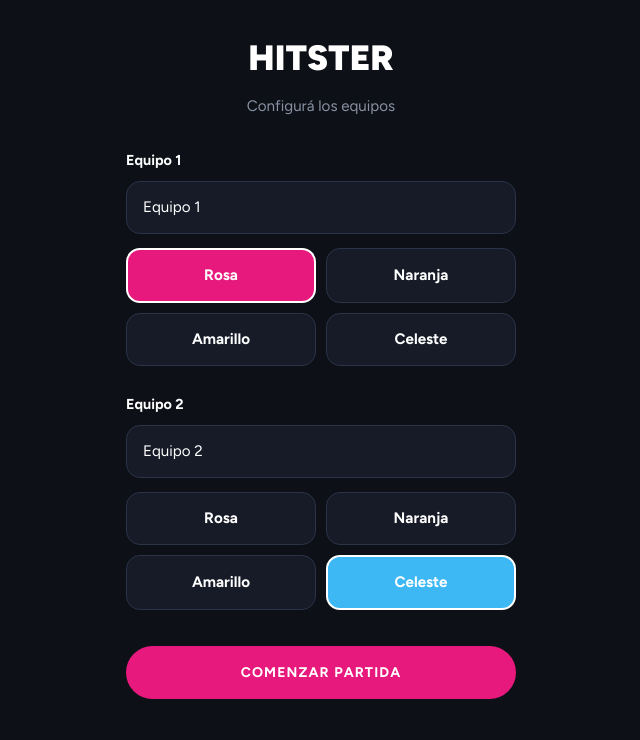
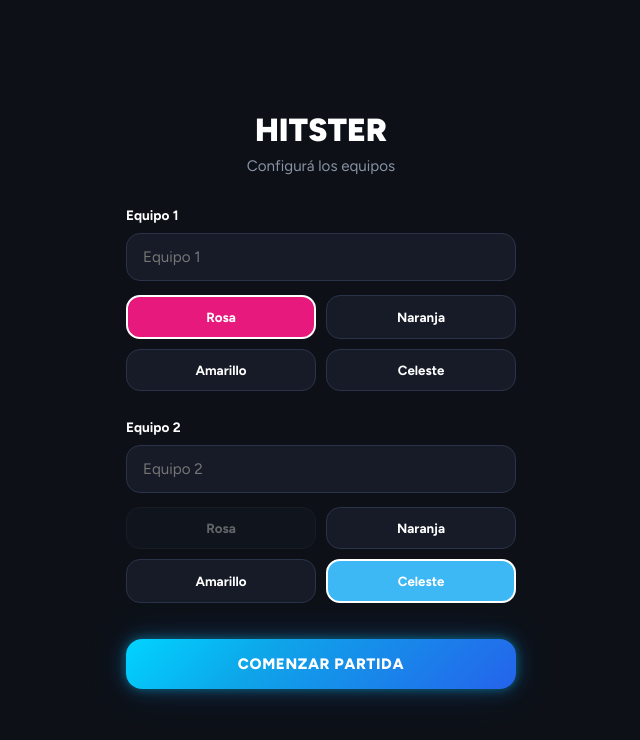
Before and after one commit to IgnacioNV/hitster-app, a Next.js app: page / in a window 1280 px wide. Shown: the top 740 px of the page, without its empty margins (319-959 px from the left). Built offline with nearby package versions, Linux system fonts and the light colour scheme.

Commit message:
botones neon, mensajes y colores de equipos

```diff
--- a/app/globals.css
+++ b/app/globals.css
@@ -1,100 +1,108 @@
-@import url('https://fonts.googleapis.com/css2?family=Figtree:ital,wght@0,300..900;1,300..900&display=swap');
-@import "tailwindcss";
-
-:root {
---bg: #0d1117;
---bg-card: #161b27;
---bg-elevated: #1e2535;
---rosa: #e8197d;
---naranja: #f47c3c;
---amarillo: #f5c842;
---celeste: #3db8f5;
---text-primary: #ffffff;
---text-secondary: #8892a4;
---border: #2a3347;
---purple-card: #2d1e3e;
---brown-card: #2e1f1a;
-}
+@import url('https://fonts.googleapis.com/css2?family=Figtree:wght@400;500;600;700;800;900&display=swap');
 
 * {
   box-sizing: border-box;
-  -webkit-tap-highlight-color: transparent;
-  }
-
-html, body {
-background: var(--bg);
-color: var(--text-primary);
-font-family: 'Figtree';
-overflow-x: hidden;
-min-height: 100dvh;
-margin: 0;
+  margin: 0;
+  padding: 0;
 }
 
-.wave-bar {
-border-radius: 4px;
-animation: wave 1.2s ease-in-out infinite;
+html,
+body {
+  background: #0d1117;
+  color: white;
+  font-family: 'Figtree', sans-serif;
+  min-height: 100%;
 }
 
-@keyframes wave {
-0%, 100% {
-transform: scaleY(0.35);
-opacity: 0.45;
+body {
+  overflow-x: hidden;
 }
-50% {
-transform: scaleY(1);
-opacity: 1;
+
+button {
+  font-family: 'Figtree', sans-serif;
 }
+
+input {
+  font-family: 'Figtree', sans-serif;
 }
 
 .btn-primary {
-background: var(--rosa);
-color: white;
-font-family: 'Figtree', sans-serif;
-font-weight: 700;
-font-size: 0.875rem;
-letter-spacing: 0.08em;
-text-transform: uppercase;
-border-radius: 9999px;
-padding: 1rem 2rem;
-width: 100%;
-border: none;
-cursor: pointer;
-transition: opacity 0.15s;
+  width: 100%;
+  border: none;
+  outline: none;
+  cursor: pointer;
+
+  padding: 16px 20px;
+  border-radius: 16px;
+
+  font-size: 0.95rem;
+  font-weight: 800;
+  letter-spacing: 0.04em;
+  text-transform: uppercase;
+
+  color: white;
+  background: linear-gradient(
+    135deg,
+    #00d4ff 0%,
+    #0ea5e9 35%,
+    #2563eb 100%
+  );
+
+  box-shadow:
+    0 0 10px rgba(0, 212, 255, 0.35),
+    0 0 20px rgba(14, 165, 233, 0.25),
+    0 0 40px rgba(37, 99, 235, 0.18);
+
+  transition:
+    transform 0.2s ease,
+    box-shadow 0.2s ease,
+    opacity 0.2s ease;
+}
+
+.btn-primary:hover {
+  transform: translateY(-1px);
+
+  box-shadow:
+    0 0 14px rgba(0, 212, 255, 0.5),
+    0 0 30px rgba(14, 165, 233, 0.35),
+    0 0 50px rgba(37, 99, 235, 0.22);
 }
 
 .btn-primary:active {
-opacity: 0.8;
+  transform: scale(0.98);
 }
 
-.btn-secondary {
-background: transparent;
-color: white;
-font-family: 'Figtree', sans-serif;
-font-weight: 700;
-font-size: 0.875rem;
-letter-spacing: 0.08em;
-text-transform: uppercase;
-border-radius: 9999px;
-padding: 1rem 2rem;
-width: 100%;
-border: 2px solid #3a4560;
-cursor: pointer;
-transition: border-color 0.15s;
+.btn-primary:disabled {
+  opacity: 0.45;
+  cursor: not-allowed;
 }
 
-.btn-secondary:active {
-border-color: #6a7590;
+.neon-alert {
+  margin-top: 14px;
+  padding: 14px 16px;
+
+  border-radius: 14px;
+  border: 1px solid rgba(255, 120, 80, 0.25);
+
+  background: rgba(255, 120, 80, 0.06);
+
+  box-shadow:
+    0 0 12px rgba(255, 120, 80, 0.10),
+    inset 0 0 12px rgba(255, 120, 80, 0.04);
+
+  text-align: center;
 }
 
-::-webkit-scrollbar {
-width: 3px;
+.neon-alert strong {
+  display: block;
+  font-size: 0.95rem;
+  font-weight: 800;
+  margin-bottom: 6px;
+  color: #ffd9c8;
 }
 
-::-webkit-scrollbar-track {
-background: transparent;
+.neon-alert span {
+  font-size: 0.88rem;
+  color: #b8c1d1;
+  line-height: 1.5;
 }
-
-::-webkit-scrollbar-thumb {
-background: var(--border);
-border-radius: 2px;
-}
--- a/components/RevealScreen.tsx
+++ b/components/RevealScreen.tsx
@@ -1,37 +1,54 @@
 'use client';
-import { useState } from 'react';
-import { motion, AnimatePresence } from 'framer-motion';
-import { useGameStore, TeamColor } from '@/lib/store';
+
+import { motion } from 'framer-motion';
+import { useGameStore } from '@/lib/store';
 import TeamScores from './TeamScores';
-
-const COLOR_HEX: Record<TeamColor, string> = {
-  rosa: '#e8197d', naranja: '#f47c3c', amarillo: '#f5c842', celeste: '#3db8f5',
-};
 
 export default function RevealScreen() {
   const {
-    teams, currentTeamIndex, currentSong, revealResult,
-    nextTurn, phase,
+    revealResult,
+    robberyMessage,
+    nextTurn,
+    currentSong,
+    teams,
+    currentTeamIndex,
   } = useGameStore();
-
-  const [revealed, setRevealed] = useState(false);
-
-  const currentTeam = teams[currentTeamIndex];
-  const opponentIndex = currentTeamIndex === 0 ? 1 : 0;
-  const opponentTeam = teams[opponentIndex];
 
   if (!currentSong) return null;
 
-  const resultLabel = () => {
-    switch (revealResult) {
-      case 'team_correct': return { text: '¡CORRECTO!', color: '#22c55e', by: currentTeam.name };
-      case 'opponent_correct': return { text: '¡ROBO EXITOSO!', color: COLOR_HEX[opponentTeam.color], by: opponentTeam.name };
-      case 'both_wrong': return { text: 'INCORRECTO', color: '#ef4444', by: null };
-      default: return null;
+  const opponentIndex = currentTeamIndex === 0 ? 1 : 0;
+
+  const getResultConfig = () => {
+    if (revealResult === 'team_correct') {
+      return {
+        title: '¡CORRECTO!',
+        subtitle: `Punto para ${teams[currentTeamIndex].name}`,
+        border: '1px solid rgba(34, 197, 94, 0.35)',
+        glow: '0 0 0 1px rgba(34,197,94,0.12)',
+        titleColor: '#22c55e',
+      };
     }
+
+    if (revealResult === 'opponent_correct') {
+      return {
+        title: '¡ROBO EXITOSO!',
+        subtitle: `Punto para ${teams[opponentIndex].name}`,
+        border: '1px solid rgba(59, 130, 246, 0.35)',
+        glow: '0 0 0 1px rgba(59,130,246,0.12)',
+        titleColor: '#3b82f6',
+      };
+    }
+
+    return {
+      title: '¡INCORRECTO!',
+      subtitle: 'El punto se pierde',
+      border: '1px solid rgba(239, 68, 68, 0.35)',
+      glow: '0 0 0 1px rgba(239,68,68,0.12)',
+      titleColor: '#ef4444',
+    };
   };
 
-  const result = resultLabel();
+  const result = getResultConfig();
 
   return (
     <motion.div
@@ -39,143 +56,133 @@ export default function RevealScreen() {
       animate={{ opacity: 1 }}
       style={{
         minHeight: '100dvh',
-        background: '#0d1117',
+        background: '#07111d',
+        padding: '24px 20px',
+        maxWidth: 430,
+        margin: '0 auto',
         display: 'flex',
         flexDirection: 'column',
-        padding: '16px 20px',
-        paddingBottom: 'max(20px, env(safe-area-inset-bottom))',
-        maxWidth: 430,
-        margin: '0 auto',
-        alignItems: 'center',
       }}
     >
       <TeamScores />
 
-      <div style={{ flex: 1, display: 'flex', flexDirection: 'column', alignItems: 'center', justifyContent: 'center', width: '100%', gap: 24 }}>
-
-        {/* Card flip area */}
-        <AnimatePresence mode="wait">
-          {!revealed ? (
-            <motion.div
-              key="hidden"
-              initial={{ rotateY: 0 }}
-              exit={{ rotateY: 90, opacity: 0 }}
-              transition={{ duration: 0.3 }}
-              onClick={() => setRevealed(true)}
+      {/* CARD DE LA CANCIÓN */}
+      <div
         style={{
-                background: '#2d1e3e',
-                border: '1.5px solid #4a2d6b',
-                borderRadius: 20,
-                padding: '40px 32px',
-                textAlign: 'center',
-                cursor: 'pointer',
-                width: '100%',
+          marginTop: 40,
+          background: '#46B5F0',
+          borderRadius: 28,
+          padding: '38px 24px',
+          display: 'flex',
+          flexDirection: 'column',
+          alignItems: 'center',
+          justifyContent: 'center',
+          minHeight: 320,
         }}
       >
-              <div style={{ fontSize: '3rem', marginBottom: 16 }}>🎵</div>
-              <p style={{ fontFamily: 'Figtree', fontWeight: 800, fontSize: '1.1rem', color: 'white', letterSpacing: '0.1em', textTransform: 'uppercase' }}>
-                Toca para revelar
-              </p>
-              <p style={{ fontFamily: 'Figtree', fontSize: '0.8rem', color: '#8892a4', marginTop: 8 }}>
-                ¿Quién acertó?
-              </p>
-            </motion.div>
-          ) : (
-            <motion.div
-              key="revealed"
-              initial={{ rotateY: -90, opacity: 0 }}
-              animate={{ rotateY: 0, opacity: 1 }}
-              transition={{ duration: 0.3 }}
-              style={{ width: '100%' }}
+        <p
+          style={{
+            fontSize: '1.15rem',
+            fontWeight: 700,
+            color: 'white',
+            marginBottom: 18,
+            textAlign: 'center',
+          }}
         >
-              {/* Song reveal card */}
-              <div style={{
-                background: COLOR_HEX[currentTeam.color],
-                borderRadius: 20,
-                padding: '32px 24px',
-                textAlign: 'center',
-                marginBottom: 20,
-              }}>
-                <p style={{
-                  fontFamily: 'Figtree',
-                  fontSize: '1.1rem',
-                  fontWeight: 600,
-                  color: currentTeam.color === 'amarillo' ? '#1a1a1a' : 'white',
-                  opacity: 0.9,
-                  marginBottom: 8,
-                }}>
           {currentSong.artist}
         </p>
-                <p style={{
-                  fontFamily: 'Figtree',
-                  fontSize: '4rem',
+
+        <h1
+          style={{
+            fontSize: '5.2rem',
             fontWeight: 900,
-                  color: currentTeam.color === 'amarillo' ? '#1a1a1a' : 'white',
             lineHeight: 1,
-                  marginBottom: 8,
-                }}>
+            color: 'white',
+            marginBottom: 24,
+          }}
+        >
           {currentSong.year}
-                </p>
-                <p style={{
-                  fontFamily: 'Figtree',
-                  fontSize: '1.1rem',
+        </h1>
+
+        <p
+          style={{
+            fontSize: '1.2rem',
             fontWeight: 600,
-                  color: currentTeam.color === 'amarillo' ? '#1a1a1a' : 'white',
-                  opacity: 0.9,
-                }}>
+            color: 'white',
+            textAlign: 'center',
+          }}
+        >
           {currentSong.title}
         </p>
       </div>
 
-              {/* Result */}
-              {result && (
-                <motion.div
-                  initial={{ scale: 0.8, opacity: 0 }}
-                  animate={{ scale: 1, opacity: 1 }}
-                  transition={{ delay: 0.2, type: 'spring', stiffness: 300 }}
+      {/* RESULTADO */}
+      <div
         style={{
-                    background: '#1a2035',
-                    borderRadius: 14,
-                    padding: '20px',
-                    textAlign: 'center',
-                    border: `2px solid ${result.color}40`,
+          marginTop: 26,
+          background: '#18223d',
+          borderRadius: 24,
+          padding: '34px 22px',
+          border: result.border,
+          boxShadow: result.glow,
         }}
       >
-                  <p style={{
-                    fontFamily: 'Figtree',
+        <h2
+          style={{
+            textAlign: 'center',
+            fontSize: '2.4rem',
             fontWeight: 900,
-                    fontSize: '1.8rem',
-                    color: result.color,
-                    letterSpacing: '0.05em',
-                    marginBottom: result.by ? 6 : 0,
-                  }}>
-                    {result.text}
+            color: result.titleColor,
+            marginBottom: 14,
+            letterSpacing: '0.02em',
+          }}
+        >
+          {result.title}
+        </h2>
+
+        <p
+          style={{
+            textAlign: 'center',
+            fontSize: '1rem',
+            color: '#8f9bb3',
+            fontWeight: 500,
+            lineHeight: 1.6,
+          }}
+        >
+          {result.subtitle}
         </p>
-                  {result.by && (
-                    <p style={{ fontFamily: 'Figtree', fontSize: '0.85rem', color: '#8892a4' }}>
-                      Punto para {result.by}
+
+        {robberyMessage && (
+          <p
+            style={{
+              marginTop: 14,
+              textAlign: 'center',
+              fontSize: '0.85rem',
+              fontWeight: 500,
+              color: '#7f8aa3',
+              lineHeight: 1.6,
+            }}
+          >
+            {robberyMessage}
           </p>
         )}
-                </motion.div>
-              )}
-            </motion.div>
-          )}
-        </AnimatePresence>
       </div>
 
-      {revealed && (
+      {/* BOTÓN */}
+      <div
+        style={{
+          marginTop: 'auto',
+          paddingTop: 32,
+        }}
+      >
         <motion.button
-          initial={{ opacity: 0, y: 20 }}
-          animate={{ opacity: 1, y: 0 }}
-          transition={{ delay: 0.4 }}
           whileTap={{ scale: 0.97 }}
           className="btn-primary"
           onClick={nextTurn}
-          style={{ width: '100%' }}
         >
           SIGUIENTE TURNO
         </motion.button>
-      )}
+      </div>
     </motion.div>
   );
 }
--- a/components/SetupScreen.tsx
+++ b/components/SetupScreen.tsx
@@ -36,15 +36,14 @@ export default function SetupScreen() {
   const {
     setTeams,
     setAllSongs,
-    setPhase,
     nextTurn,
   } = useGameStore();
 
   const [team1Name, setTeam1Name] =
-    useState('Equipo 1');
+    useState('');
 
   const [team2Name, setTeam2Name] =
-    useState('Equipo 2');
+    useState('');
 
   const [team1Color, setTeam1Color] =
     useState<TeamColor>('rosa');
@@ -52,92 +51,78 @@ export default function SetupScreen() {
   const [team2Color, setTeam2Color] =
     useState<TeamColor>('celeste');
 
-  const handleStartGame = async () => {
-    const shuffledSongs = [...songs].sort(
-      () => Math.random() - 0.5
+  const getInitialSongForTeam = (
+    excludedIds: Set<string>
+  ) => {
+    const availableSongs = songs.filter(
+      (song) => !excludedIds.has(song.id)
     );
 
+    if (!availableSongs.length) return null;
+
+    const randomSong =
+      availableSongs[
+        Math.floor(
+          Math.random() *
+            availableSongs.length
+        )
+      ];
+
+    excludedIds.add(randomSong.id);
+
+    return {
+      ...randomSong,
+      previewUrl: null,
+    };
+  };
+
+  const handleStartGame = async () => {
+    const usedIds = new Set<string>();
+
     const initialSongTeam1 =
-      shuffledSongs[0];
+      getInitialSongForTeam(usedIds);
 
     const initialSongTeam2 =
-      shuffledSongs[1];
+      getInitialSongForTeam(usedIds);
 
     const configuredTeams: [Team, Team] = [
       {
-        name: team1Name || 'Equipo 1',
+        name:
+          team1Name.trim() || 'Equipo 1',
         color: team1Color,
-        timeline: [initialSongTeam1],
+        timeline: initialSongTeam1
+          ? [initialSongTeam1]
+          : [],
         robberyTokens: 4,
-        score: 1,
+        score: 0,
       },
       {
-        name: team2Name || 'Equipo 2',
+        name:
+          team2Name.trim() || 'Equipo 2',
         color: team2Color,
-        timeline: [initialSongTeam2],
+        timeline: initialSongTeam2
+          ? [initialSongTeam2]
+          : [],
         robberyTokens: 4,
-        score: 1,
+        score: 0,
       },
     ];
 
     setTeams(configuredTeams);
-    setAllSongs(songs);
-    setPhase('turn_active');
+
+    const remainingSongs = songs.filter(
+      (song) => !usedIds.has(song.id)
+    );
+
+    setAllSongs(remainingSongs);
 
     await nextTurn();
   };
 
-  const renderColorPicker = (
-    selectedColor: TeamColor,
-    setColor: (color: TeamColor) => void
+  const isBlockedForTeam2 = (
+    color: TeamColor
   ) => {
-    return (
-      <div
-        style={{
-          display: 'grid',
-          gridTemplateColumns:
-            'repeat(2, 1fr)',
-          gap: 10,
-        }}
-      >
-        {COLORS.map((color) => {
-          const isSelected =
-            selectedColor === color.id;
-
-          return (
-            <button
-              key={color.id}
-              type="button"
-              onClick={() =>
-                setColor(color.id)
-              }
-              style={{
-                background: isSelected
-                  ? color.hex
-                  : '#161b27',
-                border: isSelected
-                  ? '2px solid white'
-                  : '1px solid #2a3347',
-                borderRadius: 14,
-                padding: '14px',
-                cursor: 'pointer',
-                fontFamily: 'Figtree',
-                fontWeight: 700,
-                fontSize: '0.95rem',
-                color:
-                  color.id === 'amarillo' &&
-                  isSelected
-                    ? '#111'
-                    : 'white',
-                transition: '0.2s',
-              }}
-            >
-              {color.label}
-            </button>
-          );
-        })}
-      </div>
-    );
+    return color === team1Color;
   };
 
   return (
@@ -147,21 +132,21 @@ export default function SetupScreen() {
       style={{
         minHeight: '100dvh',
         background: '#0d1117',
-        padding: '32px 20px',
+        padding: '24px 20px',
         maxWidth: 430,
         margin: '0 auto',
         display: 'flex',
         flexDirection: 'column',
+        justifyContent: 'center',
       }}
     >
       <h1
         style={{
-          fontFamily: 'Figtree',
-          fontSize: '2.2rem',
+          fontSize: '2rem',
           fontWeight: 900,
           color: 'white',
+          marginBottom: 8,
           textAlign: 'center',
-          marginBottom: 10,
         }}
       >
         HITSTER
@@ -169,28 +154,22 @@ export default function SetupScreen() {
 
       <p
         style={{
+          fontSize: '0.95rem',
+          color: '#8892a4',
           textAlign: 'center',
-          color: '#8892a4',
           marginBottom: 32,
-          fontFamily: 'Figtree',
-          fontSize: '0.95rem',
         }}
       >
         Configurá los equipos
       </p>
 
       {/* EQUIPO 1 */}
-      <div
-        style={{
-          marginBottom: 28,
-        }}
-      >
+      <div style={{ marginBottom: 28 }}>
         <p
           style={{
+            fontWeight: 700,
+            fontSize: '0.85rem',
             color: 'white',
-            fontFamily: 'Figtree',
-            fontWeight: 700,
-            fontSize: '0.9rem',
             marginBottom: 10,
           }}
         >
@@ -200,44 +179,70 @@ export default function SetupScreen() {
         <input
           value={team1Name}
           onChange={(e) =>
-            setTeam1Name(
-              e.target.value
-            )
+            setTeam1Name(e.target.value)
           }
-          placeholder="Nombre del equipo"
+          placeholder="Equipo 1"
           style={{
             width: '100%',
             padding: '14px 16px',
             borderRadius: 14,
-            border:
-              '1px solid #2a3347',
+            border: '1px solid #2a3347',
             background: '#161b27',
             color: 'white',
-            fontFamily: 'Figtree',
             fontSize: '0.95rem',
+            marginBottom: 14,
             outline: 'none',
-            marginBottom: 14,
           }}
         />
 
-        {renderColorPicker(
-          team1Color,
-          setTeam1Color
-        )}
+        <div
+          style={{
+            display: 'grid',
+            gridTemplateColumns:
+              'repeat(2, 1fr)',
+            gap: 10,
+          }}
+        >
+          {COLORS.map((color) => (
+            <button
+              key={color.id}
+              type="button"
+              onClick={() =>
+                setTeam1Color(color.id)
+              }
+              style={{
+                background:
+                  team1Color === color.id
+                    ? color.hex
+                    : '#161b27',
+                border:
+                  team1Color === color.id
+                    ? '2px solid white'
+                    : '1px solid #2a3347',
+                borderRadius: 14,
+                padding: 12,
+                color:
+                  color.id === 'amarillo' &&
+                  team1Color === color.id
+                    ? '#111'
+                    : 'white',
+                fontWeight: 700,
+                cursor: 'pointer',
+              }}
+            >
+              {color.label}
+            </button>
+          ))}
+        </div>
       </div>
 
       {/* EQUIPO 2 */}
-      <div
-        style={{
-          marginBottom: 36,
-        }}
-      >
+      <div style={{ marginBottom: 36 }}>
         <p
           style={{
+            fontWeight: 700,
+            fontSize: '0.85rem',
             color: 'white',
-            fontFamily: 'Figtree',
-            fontWeight: 700,
-            fontSize: '0.9rem',
             marginBottom: 10,
           }}
         >
@@ -247,30 +252,72 @@ export default function SetupScreen() {
         <input
           value={team2Name}
           onChange={(e) =>
-            setTeam2Name(
-              e.target.value
-            )
+            setTeam2Name(e.target.value)
           }
-          placeholder="Nombre del equipo"
+          placeholder="Equipo 2"
           style={{
             width: '100%',
             padding: '14px 16px',
             borderRadius: 14,
-            border:
-              '1px solid #2a3347',
+            border: '1px solid #2a3347',
             background: '#161b27',
             color: 'white',
-            fontFamily: 'Figtree',
             fontSize: '0.95rem',
+            marginBottom: 14,
             outline: 'none',
-            marginBottom: 14,
           }}
         />
 
-        {renderColorPicker(
-          team2Color,
-          setTeam2Color
-        )}
+        <div
+          style={{
+            display: 'grid',
+            gridTemplateColumns:
+              'repeat(2, 1fr)',
+            gap: 10,
+          }}
+        >
+          {COLORS.map((color) => {
+            const blocked =
+              isBlockedForTeam2(color.id);
+
+            return (
+              <button
+                key={color.id}
+                type="button"
+                disabled={blocked}
+                onClick={() => {
+                  if (!blocked) {
+                    setTeam2Color(color.id);
+                  }
+                }}
+                style={{
+                  background:
+                    team2Color === color.id
+                      ? color.hex
+                      : '#161b27',
+                  border:
+                    team2Color === color.id
+                      ? '2px solid white'
+                      : '1px solid #2a3347',
+                  borderRadius: 14,
+                  padding: 12,
+                  color:
+                    color.id === 'amarillo' &&
+                    team2Color === color.id
+                      ? '#111'
+                      : 'white',
+                  fontWeight: 700,
+                  cursor: blocked
+                    ? 'not-allowed'
+                    : 'pointer',
+                  opacity: blocked ? 0.35 : 1,
+                }}
+              >
+                {color.label}
+              </button>
+            );
+          })}
+        </div>
       </div>
 
       <motion.button
```
Also changed, not shown: components/OpponentResponseScreen.tsx (+15 -8 lines). Lines whose indentation alone changed are shown as unchanged.
